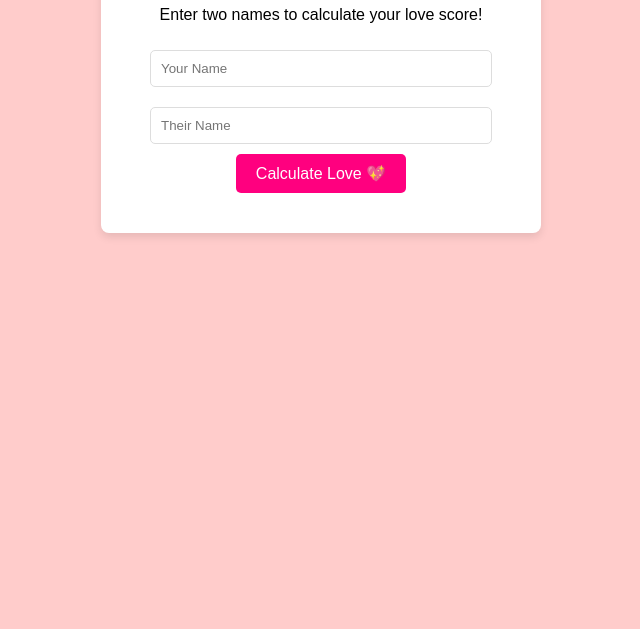
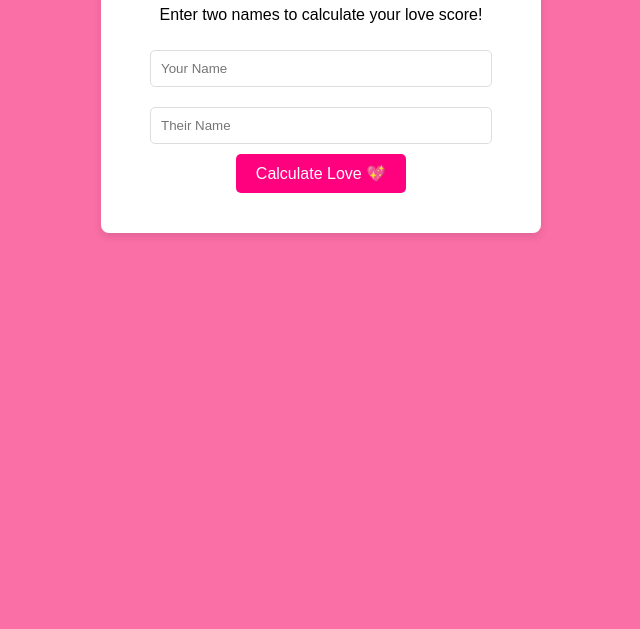
Before and after one commit to karolpio/Andrzejki, a plain HTML site: page index.html in a window 1280 px wide. Shown: the part 171-800 px from the top of the page, without its empty margins (319-959 px from the left). Drawn offline with Linux system fonts and the light colour scheme.

Commit message:
Update index.html

```diff
--- a/index.html
+++ b/index.html
@@ -15,7 +15,7 @@
             justify-content: center;
             height: 60vh;
             margin: 0;
-            background-color: #ffcccb;
+            background-color: #fa6fa6;
         }
         .container {
             background-color: white;
```
